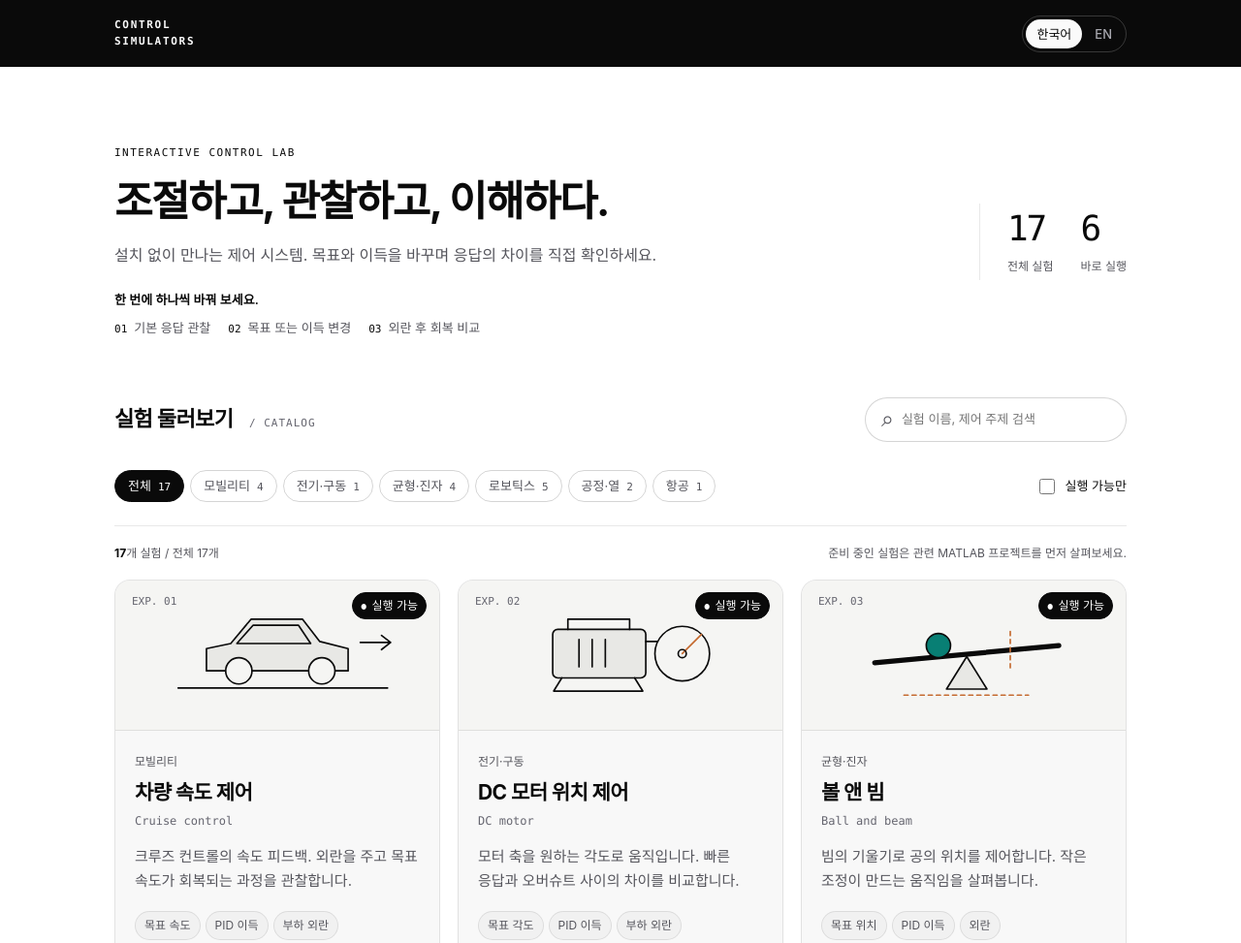
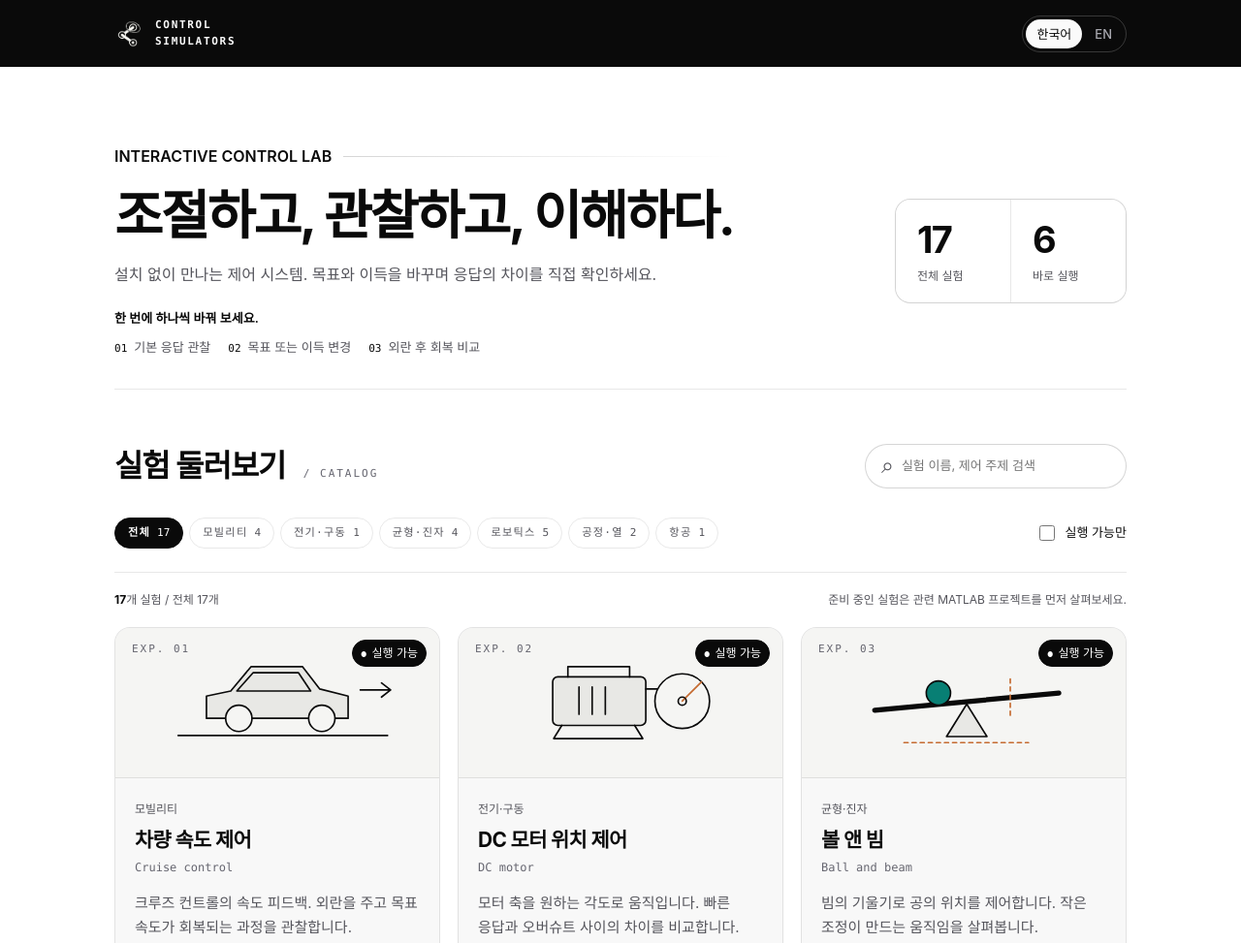
Before and after one commit to ICaRLaboratory/simulators, a website with bundled scripts: page index.html in a window 1280 px wide. Shown: the top 973 px of the page at 97% size. Built offline with nearby package versions, Linux system fonts and the light colour scheme; a web font is replaced by a local one.

Commit message:
Align catalog and experiment pages with the laboratory homepage theme
Eyebrow hairline, homepage heading scale, mono uppercase filter chips,
stat grid, card hover lift, structured footer and the lab symbol beside
the Control Simulators brand (text branding stays neutral).

```diff
--- a/assets/site.css
+++ b/assets/site.css
@@ -19,6 +19,7 @@
   --line: rgba(10, 10, 10, .17);
   --line-soft: rgba(10, 10, 10, .09);
   --panel: rgba(10, 10, 10, .028);
+  --panel-2: rgba(10, 10, 10, .055);
   /* Color encodes measured/target signals, never navigation or branding. */
   --actual: #087f74;
   --target: #c56b31;
@@ -41,13 +42,17 @@ button:hover:not(:disabled) { border-color: var(--ink); background: var(--bg-sof
 :focus-visible { outline: 2px solid var(--ink); outline-offset: 4px; }
 ::selection { background: var(--ink); color: var(--bg); }
 h1, h2, h3, p { margin: 0; }
-h1 { font-size: clamp(29px, 3.7vw, 43px); letter-spacing: -.035em; line-height: 1.18; font-weight: 700; text-wrap: balance; }
-h2 { font-size: 22px; letter-spacing: -.028em; line-height: 1.4; }
-h3 { font-size: 21px; letter-spacing: -.028em; line-height: 1.4; }
+h1 { font-size: clamp(2.3rem, 4.5vw, 3.4rem); letter-spacing: -.042em; line-height: 1.08; font-weight: 750; text-wrap: balance; }
+h2 { font-size: clamp(1.55rem, 2.6vw, 2rem); letter-spacing: -.035em; line-height: 1.18; font-weight: 700; text-wrap: balance; }
+h3 { font-size: 1.3rem; letter-spacing: -.028em; line-height: 1.4; font-weight: 700; }
 .site-header, .site-footer { background: var(--ink); color: #fafafa; padding-inline: max(var(--pad), calc((100% - var(--maxw)) / 2 + var(--pad))); }
 .site-header { min-height: 69px; display: flex; align-items: center; justify-content: space-between; gap: 16px; }
 .site-header :focus-visible, .site-footer :focus-visible { outline-color: #fafafa; }
-.brand { display: flex; align-items: center; min-width: 0; padding-block: 12px; }
+.brand { display: flex; align-items: center; gap: 10px; min-width: 0; padding-block: 12px; }
+/* The laboratory symbol, shared with the homepage header. Decorative next to
+   the accessible brand label, so the img stays alt-empty. */
+.brand-mark { width: 32px; height: 32px; flex: none; display: grid; place-items: center; }
+.brand-mark img { width: 100%; height: 100%; object-fit: contain; }
 /* Lab-style inverted language pill, without the generic action-button height. */
 .language-switch { display: inline-flex; flex-shrink: 0; align-items: center; gap: 2px; padding: 3px; border: 1px solid rgba(255, 255, 255, .19); border-radius: 999px; }
 .language-switch button[data-lang] { min-height: 30px; padding: 6px 11px; border: 0; background: transparent; color: #a7a7ae; font: 500 13px/18px var(--sans); white-space: nowrap; }
@@ -56,11 +61,17 @@ h3 { font-size: 21px; letter-spacing: -.028em; line-height: 1.4; }
 .language-switch button[data-lang]:focus-visible { outline: 2px solid #fafafa; outline-offset: 3px; }
 .brand-label { font: 600 11px/1.5 var(--mono); letter-spacing: 1.7px; }
 .container { max-width: var(--maxw); padding: 0 var(--pad); margin: auto; }
-.eyebrow { color: var(--ink); font: 500 11px/1.7 var(--mono); letter-spacing: 1.5px; margin-bottom: 14px; }
-.site-footer { padding-block: 36px; display: flex; flex-wrap: wrap; justify-content: space-between; gap: 16px; font-size: 13px; }
-.site-footer strong { font-weight: 600; }
+.eyebrow {
+  display: flex; align-items: center; gap: .75rem;
+  color: var(--ink); font: 600 1rem/1.5 var(--sans);
+  letter-spacing: normal; text-transform: uppercase; margin-bottom: 1.25rem;
+}
+.eyebrow::after { content: ""; flex: 1; height: 1px; background: linear-gradient(90deg, var(--line), transparent); }
+.site-footer { padding-block: 44px 36px; display: flex; flex-wrap: wrap; align-items: baseline; justify-content: space-between; gap: 16px 32px; font-size: 13px; }
+.site-footer strong { font: 600 .95rem/1.4 var(--sans); letter-spacing: -.01em; }
+.footer-tag { display: block; margin-top: 4px; color: #a7a7ae; font: 500 .6rem/1.6 var(--mono); letter-spacing: .16em; text-transform: uppercase; }
 .site-footer a { color: #a7a7ae; }
-.site-footer a:hover { color: #fafafa; text-decoration: underline; }
+.site-footer a:hover { color: #fafafa; text-decoration: underline; text-underline-offset: 3px; }
 [hidden] { display: none !important; }
 .sr-only { position: absolute; width: 1px; height: 1px; padding: 0; margin: -1px; overflow: hidden; clip-path: inset(50%); white-space: nowrap; border: 0; }
 .skip { position: absolute; left: 10px; top: -100px; background: var(--surface); padding: 12px; z-index: 3; border-radius: 999px; }
@@ -69,36 +80,54 @@ h3 { font-size: 21px; letter-spacing: -.028em; line-height: 1.4; }
 /* Catalog */
 .intro { padding: clamp(48px, 7vw, 80px) 0 32px; display: flex; align-items: center; justify-content: space-between; gap: 32px; }
 .intro-copy { margin-top: 18px; color: var(--muted); font-size: 16px; max-width: 62ch; }
-.catalog-stats { display: flex; flex-shrink: 0; gap: 28px; padding: 4px 0 4px 28px; border-left: 1px solid var(--line-soft); }
-.catalog-stats div { display: flex; flex-direction: column; }
-.catalog-stats strong { font: 500 36px/1.2 var(--mono); letter-spacing: -2px; }
-.catalog-stats span { color: var(--muted); font-size: 12px; margin-top: 8px; }
-.catalog-section { padding-top: 28px; padding-bottom: 56px; }
+.catalog-stats {
+  display: grid; grid-template-columns: repeat(2, minmax(118px, 1fr));
+  flex-shrink: 0; gap: 1px; background: var(--line-soft);
+  border: 1px solid var(--line-soft); border-radius: var(--radius); overflow: hidden;
+}
+.catalog-stats div { display: flex; flex-direction: column; background: var(--bg); padding: 22px 22px 18px; }
+.catalog-stats strong { font: 700 clamp(30px, 3vw, 38px)/1 var(--sans); letter-spacing: -.045em; }
+.catalog-stats span { color: var(--muted); font-size: 12px; margin-top: 9px; }
+.catalog-section { border-top: 1px solid var(--line-soft); padding-top: clamp(36px, 5vw, 56px); padding-bottom: clamp(48px, 7vw, 80px); }
 .section-top, .filter-row, .results-row { display: flex; align-items: center; justify-content: space-between; gap: 20px; }
-.section-index { font: 11px/1.5 var(--mono); letter-spacing: 1px; color: var(--faint); margin-left: 12px; }
+.section-index { font: 500 11px/1.5 var(--mono); letter-spacing: .18em; color: var(--faint); margin-left: 12px; white-space: nowrap; }
 .search-wrap { display: flex; align-items: center; background: var(--surface); border: 1px solid var(--line); border-radius: 999px; min-width: 270px; padding: 0 16px; gap: 8px; }
 .search-wrap > span:first-child { font-size: 23px; color: var(--muted); }
 .search-wrap input { border: 0; background: transparent; color: var(--ink); min-width: 0; width: 100%; padding: 10px 0; min-height: 44px; font-size: 13px; }
 .filter-row { padding: 24px 0 18px; border-bottom: 1px solid var(--line-soft); }
 .category-filters { display: flex; gap: 6px; flex-wrap: wrap; }
 /* Compact filters deliberately override the generic 44px action height. */
-.category-filters button { border: 1px solid var(--line); background: transparent; color: var(--muted); font-size: 13px; line-height: 20px; min-height: 32px; padding: 5px 13px; }
-.category-filters button[aria-pressed=true] { background: var(--ink); border-color: var(--ink); color: var(--bg); }
-.category-filters button span { margin-left: 7px; font: 11px/1.5 var(--mono); }
+.category-filters button {
+  border: 1px solid var(--line-soft); background: transparent; color: var(--muted);
+  font-family: var(--mono); font-size: .7rem; letter-spacing: .11em; text-transform: uppercase;
+  line-height: 20px; min-height: 32px; padding: 5px 13px;
+  transition: color .2s, border-color .2s, background .2s;
+}
+.category-filters button:hover:not([aria-pressed=true]) { color: var(--ink); border-color: var(--line); background: transparent; }
+.category-filters button[aria-pressed=true] { background: var(--ink); border-color: var(--ink); color: var(--bg); font-weight: 600; }
+.category-filters button span { margin-left: 7px; font: 11px/1.5 var(--mono); letter-spacing: 0; }
 .ready-filter { font-size: 13px; display: flex; align-items: center; gap: 8px; white-space: nowrap; min-height: 44px; cursor: pointer; }
 input[type=checkbox] { accent-color: var(--ink); height: 16px; width: 16px; }
 .results-row { padding: 18px 0; font-size: 12px; color: var(--muted); }
 .results-row strong { color: var(--ink); }
 .catalog-grid { display: grid; grid-template-columns: repeat(3, minmax(0, 1fr)); gap: 18px; }
-.sim-card { background: var(--panel); border: 1px solid var(--line-soft); border-radius: var(--radius); overflow: hidden; display: flex; flex-direction: column; }
+.sim-card {
+  position: relative; background: var(--panel); border: 1px solid var(--line-soft);
+  border-radius: var(--radius); overflow: hidden; display: flex; flex-direction: column;
+  transition: transform .28s cubic-bezier(.2, .7, .3, 1), border-color .28s, background .28s;
+}
+.sim-card::before { content: ""; position: absolute; inset: 0 0 auto 0; height: 1px; background: var(--ink); opacity: 0; transition: opacity .28s; z-index: 1; }
+.sim-card:hover { transform: translateY(-4px); border-color: var(--line); background: var(--panel-2); }
+.sim-card:hover::before { opacity: 1; }
 .card-visual { height: 155px; position: relative; border-bottom: 1px solid var(--line-soft); background: var(--bg-soft); }
 .card-visual svg { width: 100%; height: 100%; }
-.card-visual .card-number { position: absolute; left: 17px; top: 14px; font: 11px/1.5 var(--mono); color: var(--faint); }
+.card-visual .card-number { position: absolute; left: 17px; top: 14px; font: 500 11px/1.5 var(--mono); letter-spacing: .18em; color: var(--faint); }
 .card-status { position: absolute; right: 13px; top: 12px; padding: 3px 8px; border-radius: 999px; font-size: 12px; background: var(--surface); color: var(--muted); border: 1px solid var(--line-soft); }
 .card-status.ready { background: var(--ink); color: var(--bg); border-color: var(--ink); }
 .card-status.ready::before { content: '●'; font-size: 7px; margin-right: 5px; }
 .card-body { padding: 22px 20px 20px; display: flex; flex: 1; flex-direction: column; }
 .card-category { color: var(--muted); font-size: 12px; margin-bottom: 7px; }
+.card-body h3 { font-size: 1.3rem; letter-spacing: -.028em; text-wrap: balance; }
 .english-name { font: 12px/1.6 var(--mono); color: var(--faint); margin-top: 5px; }
 .card-description { color: var(--muted); font-size: 15px; line-height: 1.7; margin-top: 14px; min-height: 48px; }
 .features { display: flex; gap: 5px; flex-wrap: wrap; margin: 18px 0 22px; }
@@ -126,8 +155,8 @@ input[type=checkbox] { accent-color: var(--ink); height: 16px; width: 16px; }
 .sim-layout { display: grid; grid-template-columns: minmax(0, 1fr) 300px; align-items: start; gap: 22px; }
 .panel { background: var(--surface); border: 1px solid var(--line-soft); border-radius: var(--radius); overflow: hidden; }
 .panel-heading { display: flex; justify-content: space-between; align-items: center; gap: 12px; padding: 18px 20px; border-bottom: 1px solid var(--line-soft); }
-.panel-heading h2 { font-size: 15px; }
-.mono { font: 11px/1.5 var(--mono); letter-spacing: 1px; color: var(--faint); }
+.panel-heading h2 { font-size: 1rem; font-weight: 600; letter-spacing: -.01em; }
+.mono { font: 500 11px/1.5 var(--mono); letter-spacing: .14em; text-transform: uppercase; color: var(--faint); }
 canvas { display: block; width: 100%; }
 #apparatus { height: 245px; background: var(--bg-soft); }
 #response { height: 205px; }
@@ -136,7 +165,7 @@ canvas { display: block; width: 100%; }
 .metrics div { padding: 14px 12px; border-right: 1px solid var(--line-soft); }
 .metrics div:last-child { border: 0; }
 .metrics span { display: block; font-size: 12px; color: var(--muted); margin-bottom: 6px; }
-.metrics strong { font: 20px/1.4 var(--mono); letter-spacing: -1px; }
+.metrics strong { font: 600 21px/1.4 var(--mono); letter-spacing: -.045em; }
 .metrics small { font-size: 12px; color: var(--muted); letter-spacing: 0; }
 .metrics div:nth-child(2) strong { color: var(--actual); }
 .legend { display: flex; gap: 17px; font-size: 12px; }
@@ -195,15 +224,15 @@ canvas { display: block; width: 100%; }
 /* Preserve the compact interactive layout at tablet and phone widths. */
 @media (max-width: 1000px) {
   .catalog-grid { grid-template-columns: repeat(2, minmax(0, 1fr)); }
-  .catalog-stats { gap: 20px; }
   .sim-layout { grid-template-columns: minmax(0, 1fr) 285px; }
   .metrics { grid-template-columns: repeat(2, 1fr); }
   .metrics div:nth-child(2) { border: 0; }
   .metrics div:nth-child(-n+2) { border-bottom: 1px solid var(--line-soft); }
 }
 @media (max-width: 720px) {
-  .intro { padding: 40px 0 24px; align-items: start; gap: 20px; }
-  .catalog-stats { display: none; }
+  .intro { padding: 40px 0 24px; align-items: start; flex-direction: column; gap: 24px; }
+  .catalog-stats { width: 100%; }
+  .catalog-stats div { padding: 16px 18px 14px; }
   .intro-copy { font-size: 15px; }
   .section-top { align-items: start; flex-direction: column; gap: 16px; }
   .search-wrap { width: 100%; min-width: 0; }
--- a/index.html
+++ b/index.html
@@ -3,7 +3,7 @@
 <head><meta charset="utf-8"><meta name="viewport" content="width=device-width,initial-scale=1"><meta name="description" content="브라우저에서 직접 조절하고 관찰하는 제어 시스템 실험실"><title>Control Simulators</title><link rel="stylesheet" href="assets/site.css"><script type="module" src="assets/app.js"></script></head>
 <body data-page="catalog">
 <a class="skip" href="#main">본문으로 건너뛰기</a>
-<header class="site-header"><a class="brand" href="./" aria-label="Control Simulators 홈"><span class="brand-label">CONTROL<br>SIMULATORS</span></a><div class="language-switch" role="group" aria-label="언어 선택"><button type="button" data-lang="ko" aria-pressed="true" lang="ko">한국어</button><button type="button" data-lang="en" aria-pressed="false" lang="en">EN</button></div></header>
+<header class="site-header"><a class="brand" href="./" aria-label="Control Simulators 홈"><span class="brand-mark" aria-hidden="true"><img src="assets/lab-logo.png" alt=""></span><span class="brand-label">CONTROL<br>SIMULATORS</span></a><div class="language-switch" role="group" aria-label="언어 선택"><button type="button" data-lang="ko" aria-pressed="true" lang="ko">한국어</button><button type="button" data-lang="en" aria-pressed="false" lang="en">EN</button></div></header>
 <main id="main" class="container">
 <section class="intro"><div><p class="eyebrow">INTERACTIVE CONTROL LAB</p><h1>조절하고, 관찰하고, 이해하다.</h1><p class="intro-copy">설치 없이 만나는 제어 시스템. 목표와 이득을 바꾸며 응답의 차이를 직접 확인하세요.</p><div class="intro-guide"><p>한 번에 하나씩 바꿔 보세요.</p><ol class="intro-steps"><li>기본 응답 관찰</li><li>목표 또는 이득 변경</li><li>외란 후 회복 비교</li></ol></div></div><div class="catalog-stats" aria-label="카탈로그 현황"><div><strong id="total-count">—</strong><span>전체 실험</span></div><div><strong id="ready-count">—</strong><span>바로 실행</span></div></div></section>
 <section class="catalog-section" aria-labelledby="catalog-title">
@@ -13,5 +13,5 @@
 <div id="catalog-grid" class="catalog-grid"></div><div id="empty-state" class="empty-state" hidden><h3>검색 결과가 없습니다.</h3><p>다른 검색어를 입력하거나 필터를 해제해 보세요.</p><button id="clear-filters" type="button">필터 초기화</button></div>
 <noscript><p>카탈로그 검색과 시뮬레이션에는 JavaScript가 필요합니다. <a href="cruise-control/">차량 속도 제어</a>, <a href="dc-motor/">DC 모터</a>, <a href="ball-and-beam/">볼 앤 빔</a> 모델 설명을 확인할 수 있습니다.</p></noscript>
 </section>
-</main><footer class="site-footer"><span><strong>Control Simulators</strong></span></footer>
+</main><footer class="site-footer"><span><strong>Control Simulators</strong><span class="footer-tag">Interactive Control Lab</span></span></footer>
 </body></html>
```
Also changed, not shown: ball-and-beam/index.html (+2 -2 lines), cruise-control/index.html (+2 -2 lines), dc-motor/index.html (+2 -2 lines), docs/decisions.md (+1 -1 lines), inverted-pendulum/index.html (+2 -2 lines), assets/lab-logo.png (added).
